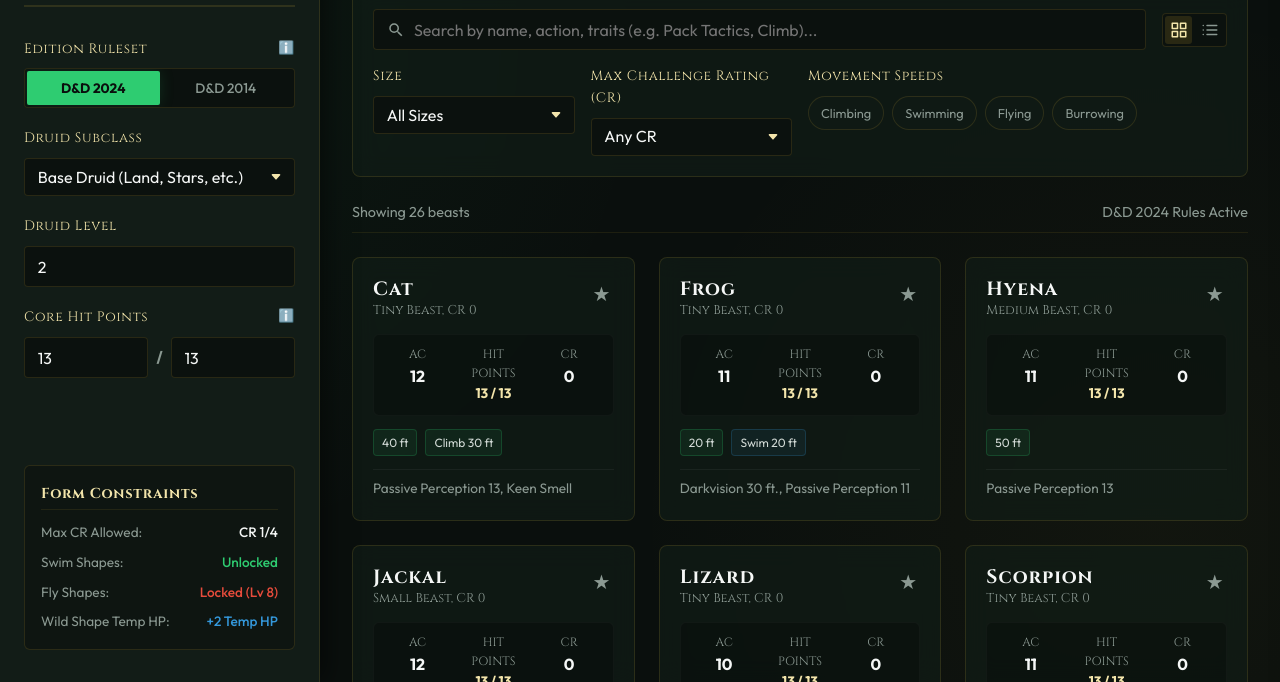
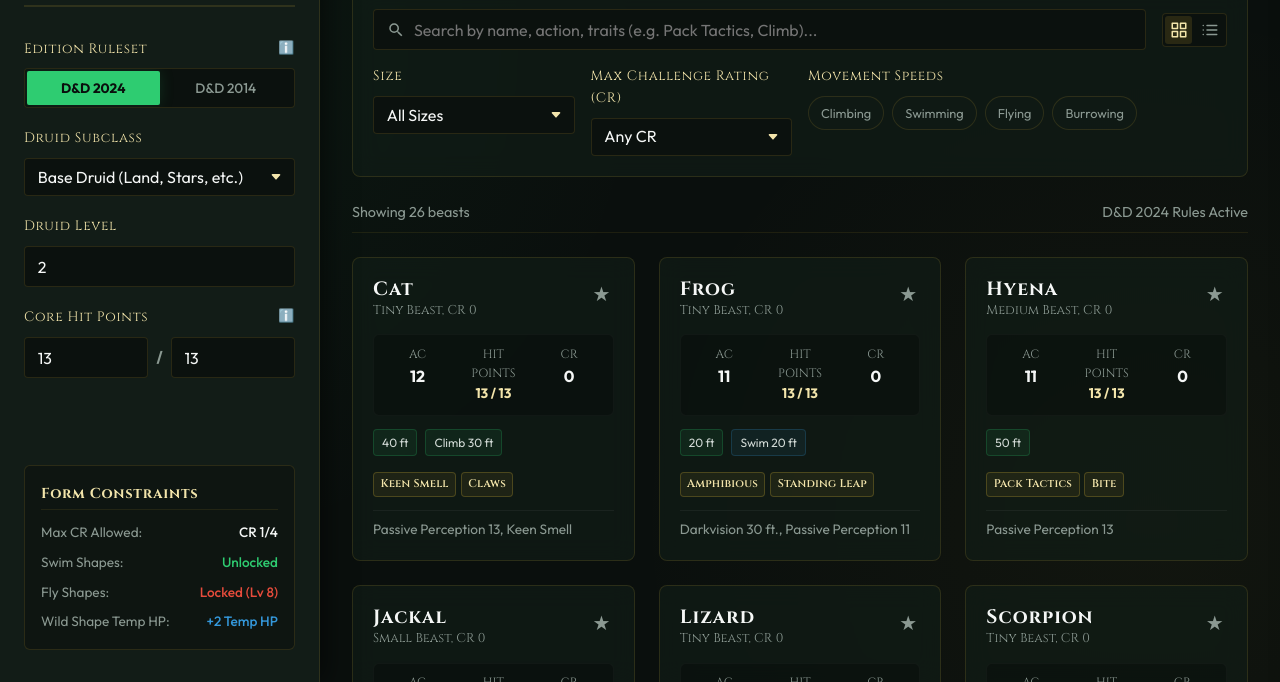
Before and after one commit to hoffmann19/wild-shape-grimoire, a plain HTML site: page index.html in a window 1280 px wide. Shown: the part 118-800 px from the top of the page. Drawn offline with Linux system fonts and the light colour scheme.

Commit message:
Feat: Display traits and action badges directly on beast cards and table rows

```diff
--- a/app.js
+++ b/app.js
@@ -622,6 +622,25 @@
     if (beast.speeds.fly > 0) speedHtml += `<span class="speed-badge fly">Fly ${beast.speeds.fly} ft</span>`;
     if (beast.speeds.burrow > 0) speedHtml += `<span class="speed-badge burrow">Burrow ${beast.speeds.burrow} ft</span>`;
 
+    // Build traits & actions HTML
+    let traitsHtml = '';
+    const abList = [];
+    if (beast.traits) {
+      beast.traits.forEach(t => abList.push({ name: t.name, type: 'trait' }));
+    }
+    if (beast.actions) {
+      beast.actions.forEach(a => abList.push({ name: a.name, type: 'action' }));
+    }
+
+    if (abList.length > 0) {
+      traitsHtml = '<div class="card-traits">';
+      abList.forEach(item => {
+        const badgeClass = item.type === 'action' ? 'action-badge' : '';
+        traitsHtml += `<span class="trait-badge ${badgeClass}">${item.name}</span>`;
+      });
+      traitsHtml += '</div>';
+    }
+
     // CR display helper
     let crStr = beast.cr === 0.125 ? '1/8' : beast.cr === 0.25 ? '1/4' : beast.cr === 0.5 ? '1/2' : beast.cr;
 
@@ -654,6 +673,8 @@
       <div class="card-speeds">
         ${speedHtml}
       </div>
+
+      ${traitsHtml}
 
       <div class="card-notes">
         ${beast.senses || 'Normal senses'}
@@ -702,6 +723,25 @@
     if (beast.speeds.fly > 0) speedHtml += `<span class="speed-badge fly">Fly ${beast.speeds.fly} ft</span>`;
     if (beast.speeds.burrow > 0) speedHtml += `<span class="speed-badge burrow">Burrow ${beast.speeds.burrow} ft</span>`;
 
+    // Build traits & actions HTML for table
+    let tableTraitsHtml = '';
+    const abTableList = [];
+    if (beast.traits) {
+      beast.traits.forEach(t => abTableList.push({ name: t.name, type: 'trait' }));
+    }
+    if (beast.actions) {
+      beast.actions.forEach(a => abTableList.push({ name: a.name, type: 'action' }));
+    }
+
+    if (abTableList.length > 0) {
+      tableTraitsHtml = '<div class="card-traits" style="margin-bottom: 0.4rem;">';
+      abTableList.forEach(item => {
+        const badgeClass = item.type === 'action' ? 'action-badge' : '';
+        tableTraitsHtml += `<span class="trait-badge ${badgeClass}">${item.name}</span>`;
+      });
+      tableTraitsHtml += '</div>';
+    }
+
     let crStr = beast.cr === 0.125 ? '1/8' : beast.cr === 0.25 ? '1/4' : beast.cr === 0.5 ? '1/2' : beast.cr;
 
     const row = document.createElement('tr');
@@ -715,7 +755,10 @@
       <td class="table-ac">${activeAc}</td>
       <td class="table-hp">${hpDisplay}</td>
       <td><div class="card-speeds">${speedHtml}</div></td>
-      <td style="max-width: 250px; overflow: hidden; text-overflow: ellipsis; white-space: nowrap;">${beast.senses || 'Normal senses'}</td>
+      <td>
+        ${tableTraitsHtml}
+        <span style="font-size: 0.85rem; color: var(--text-muted);">${beast.senses || 'Normal senses'}</span>
+      </td>
     `;
 
     row.addEventListener('click', (e) => {
--- a/styles.css
+++ b/styles.css
@@ -635,6 +635,25 @@
 .speed-badge.burrow {
   background: rgba(230, 126, 34, 0.08);
   border-color: rgba(230, 126, 34, 0.2);
+}
+
+.card-traits {
+  display: flex;
+  flex-wrap: wrap;
+  gap: 0.3rem;
+  margin-top: 0.2rem;
+}
+
+.trait-badge {
+  background: rgba(212, 175, 55, 0.08);
+  border: 1px solid rgba(212, 175, 55, 0.25);
+  color: var(--text-gold);
+  padding: 0.15rem 0.4rem;
+  border-radius: 4px;
+  font-size: 0.7rem;
+  font-family: var(--font-header);
+  font-weight: 600;
+  letter-spacing: 0.02em;
 }
 
 .card-notes {
```
